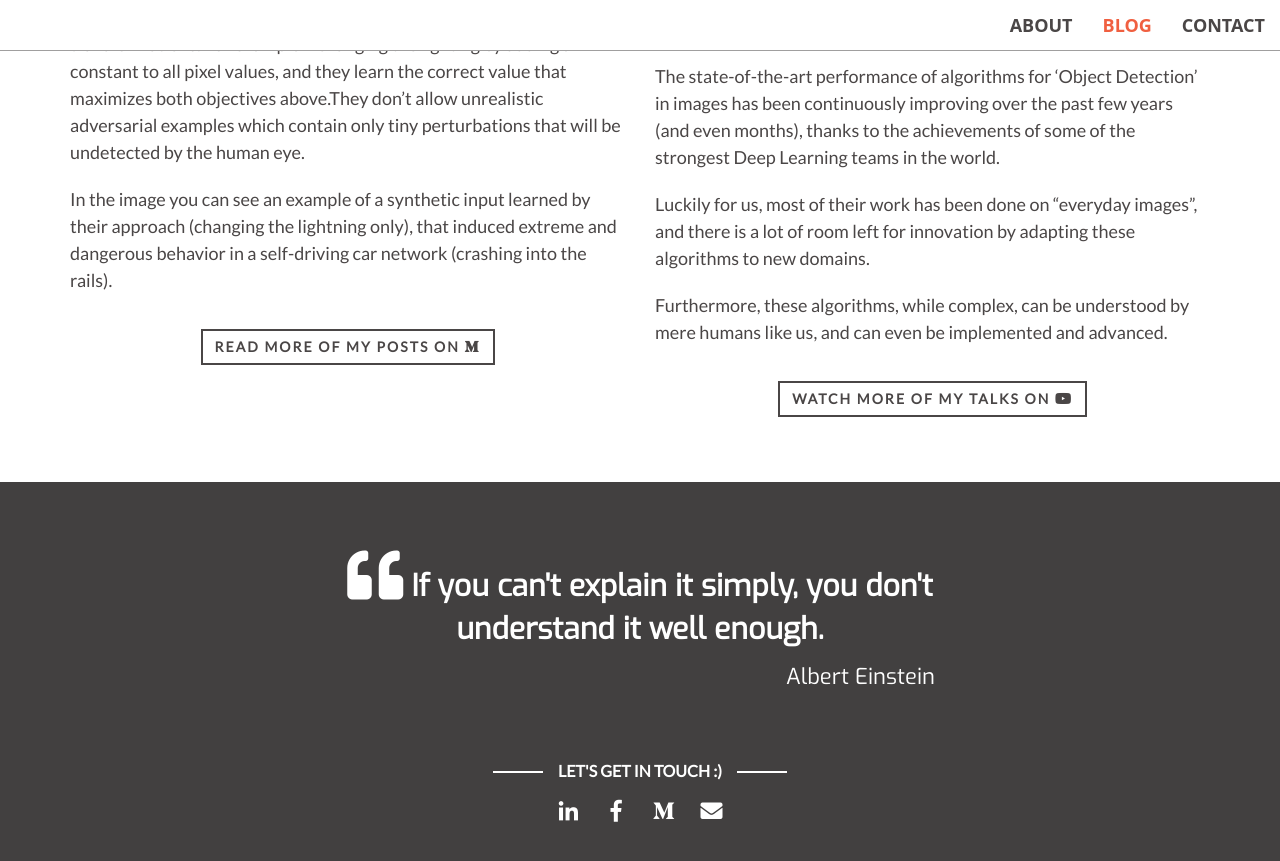
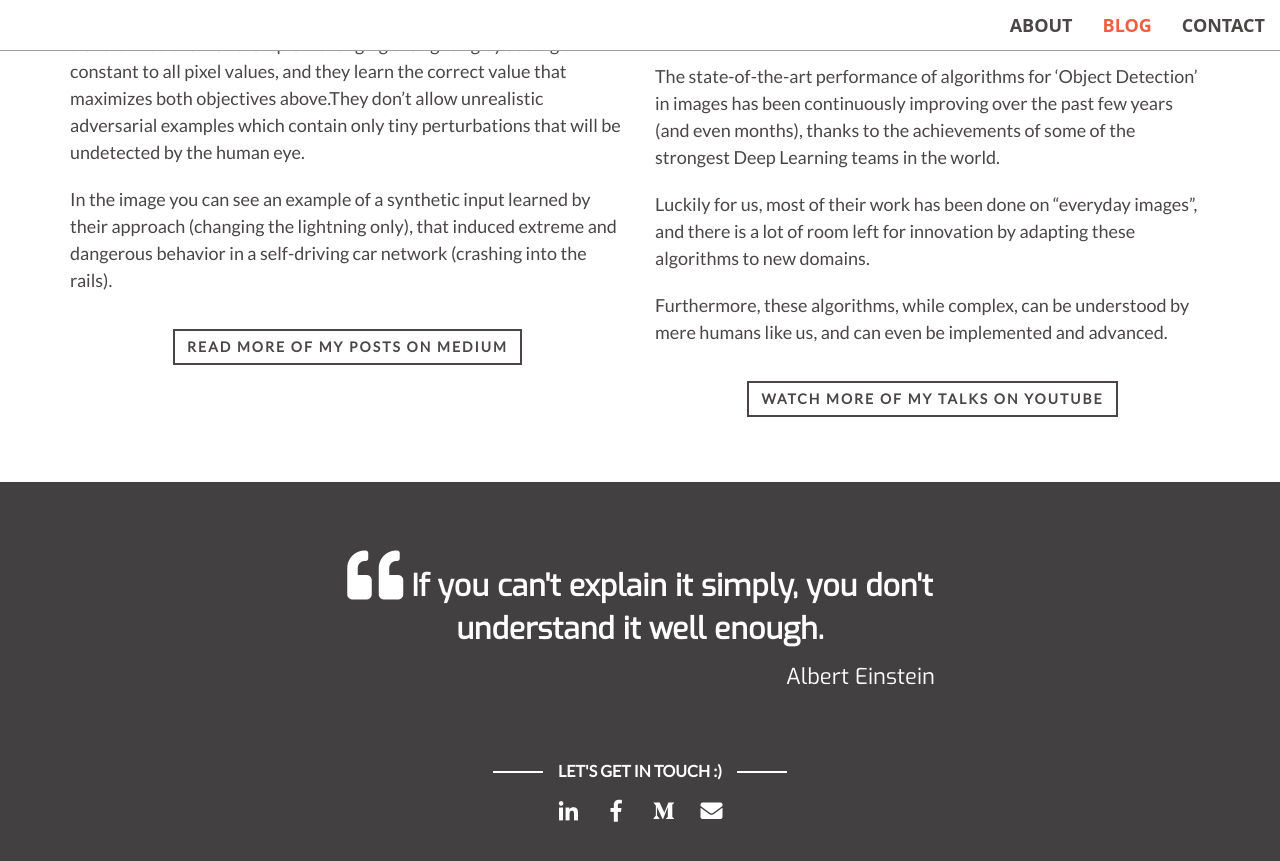
Before and after one commit to idan-bassuk/idan-bassuk.github.io, a Jekyll site: the page built from index.html, in a window 1280 px wide and 900 px high, scrolled down 2783 px. Shown: the top 861 px of the window. Built offline with Jekyll 4.4.1, drawn with Linux system fonts in a browser that asks for light colours.

Commit message:
Update blog.html

```diff
--- a/_includes/blog.html
+++ b/_includes/blog.html
@@ -10,13 +10,13 @@
         <div class="row text-center">
             <div class="col-md-6">
                 {% include blogPost.html %}
-                <a class="btn btn-default" href="#" role="button">Read more of my posts on <i class="fab fa-medium-m"></i>
+                <a class="btn btn-default" href="#" role="button">Read more of my posts on Medium</i>
 
 </a>
             </div>
             <div class="col-md-6">
                 {% include videoPost.html %}
-                <a class="btn btn-default" href="#" role="button">Watch more of my talks on <i class="fab fa-youtube"></i>
+                <a class="btn btn-default" href="#" role="button">Watch more of my talks on YouTube</i>
 
 </a>
             </div>
```
